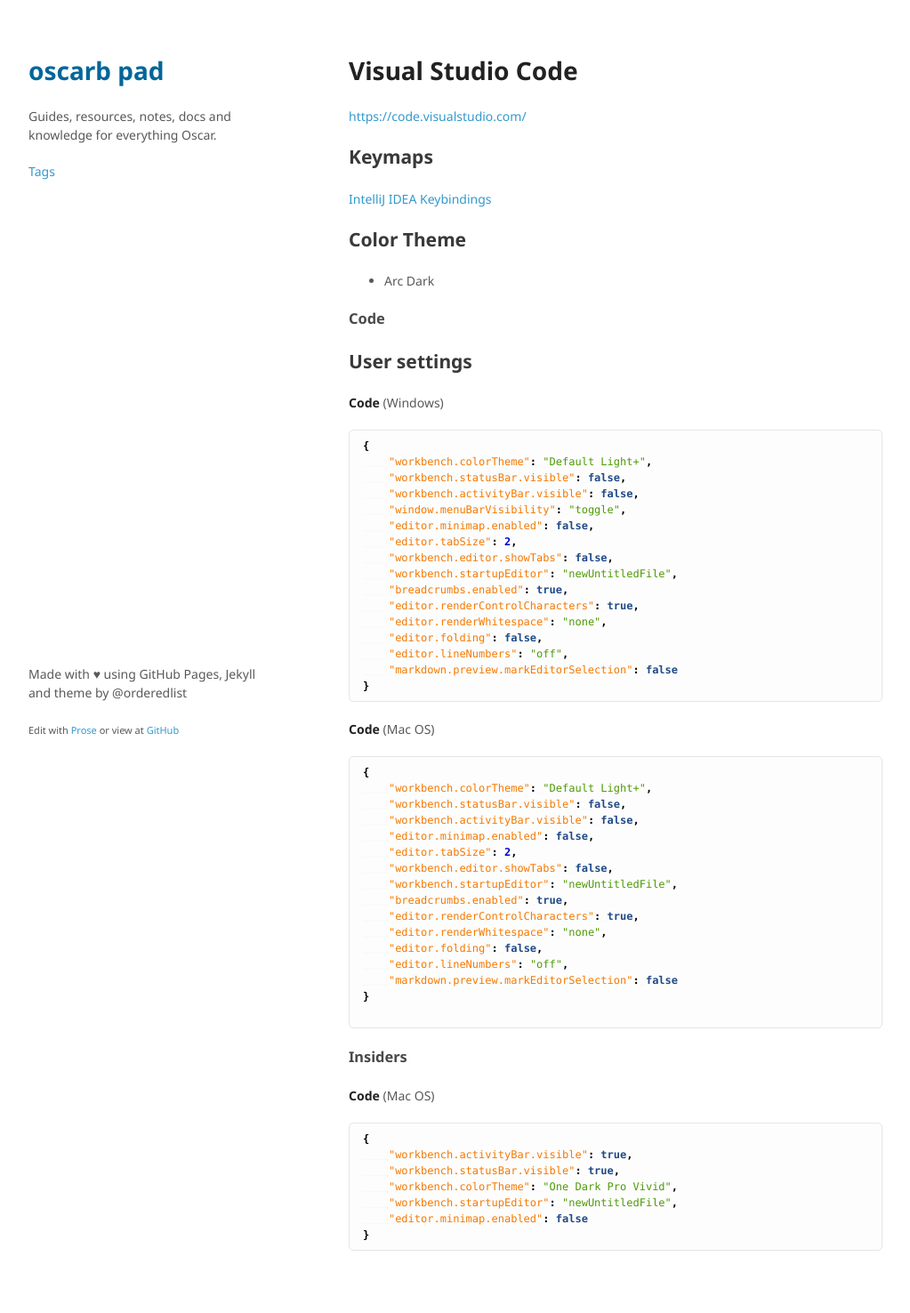
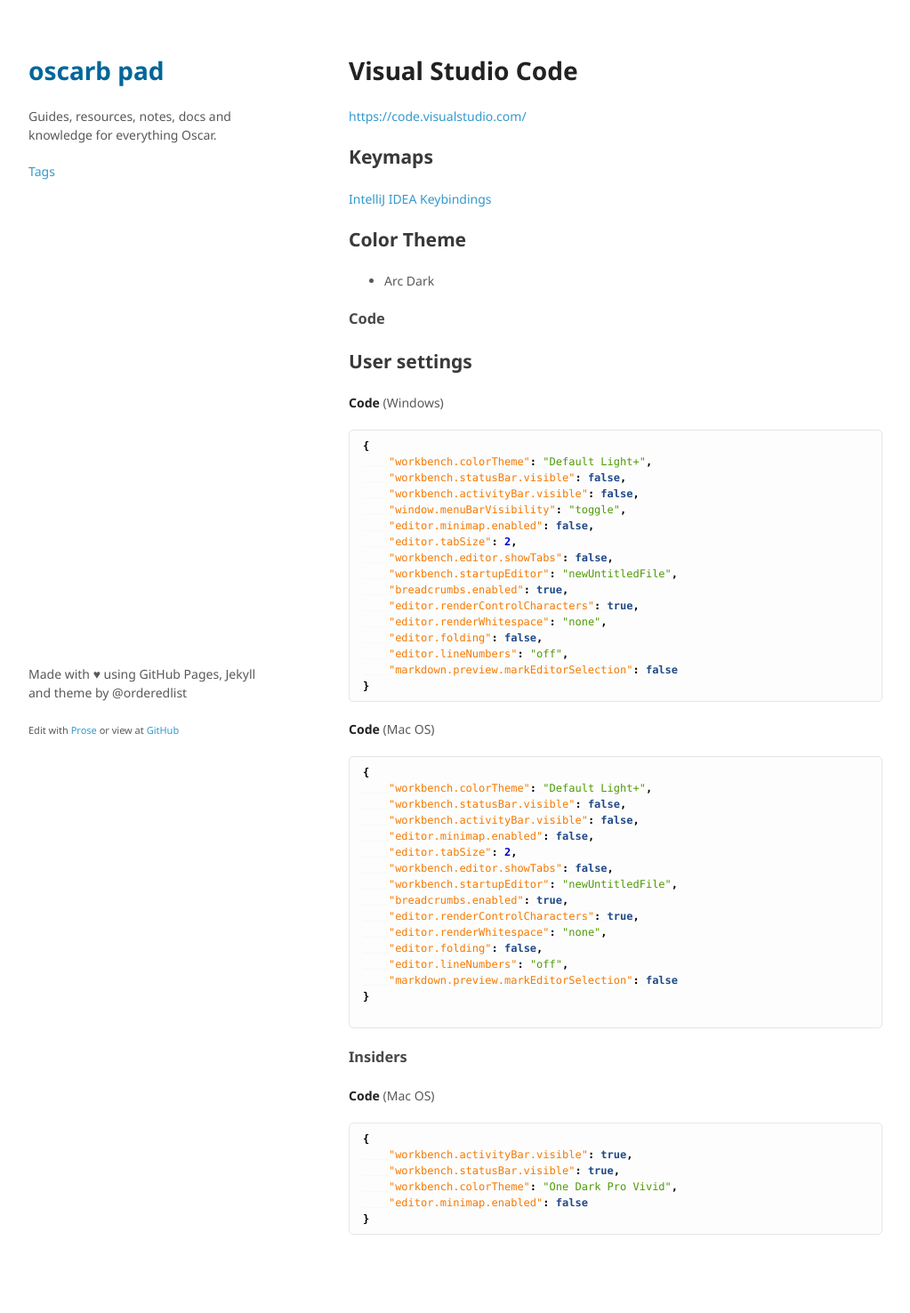
Before and after one commit to oscarb/pad, a Jekyll site: the page built from _docs/visual-studio-code.md, in a window 1280 px wide. Shown: the whole page at 89% size, without its empty margins (128-1151 px from the left). Built offline with Jekyll 4.4.1, drawn with Linux system fonts in a browser that asks for light colours; some web fonts are replaced.

Commit message:
Update visual-studio-code.md

````diff
--- a/_docs/visual-studio-code.md
+++ b/_docs/visual-studio-code.md
@@ -69,7 +69,6 @@ https://code.visualstudio.com/
     "workbench.activityBar.visible": true,
     "workbench.statusBar.visible": true,
     "workbench.colorTheme": "One Dark Pro Vivid",
-    "workbench.startupEditor": "newUntitledFile",
     "editor.minimap.enabled": false
 }
 ```
````
